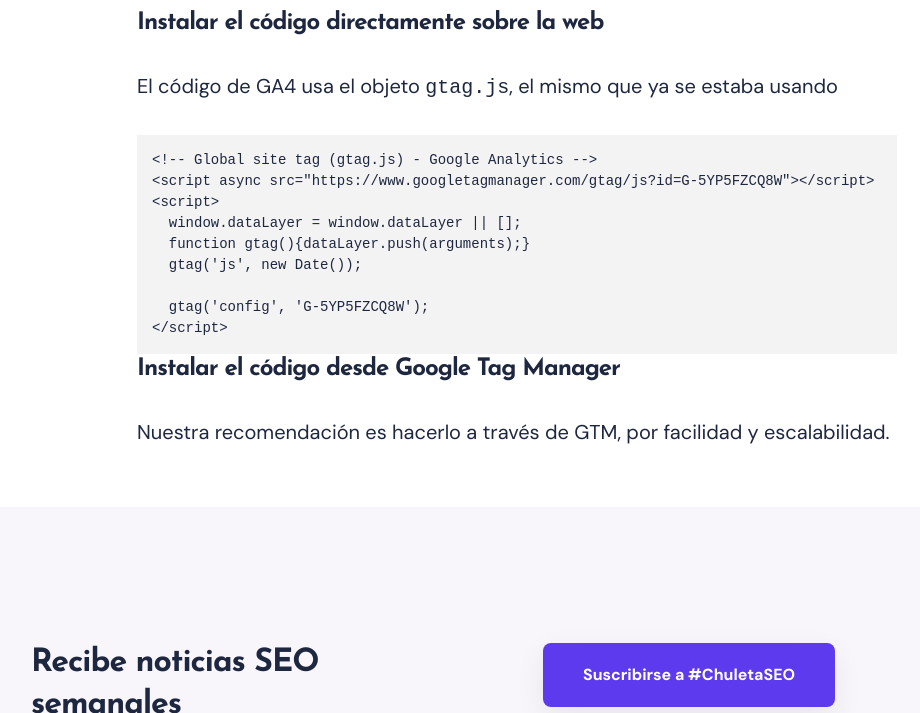
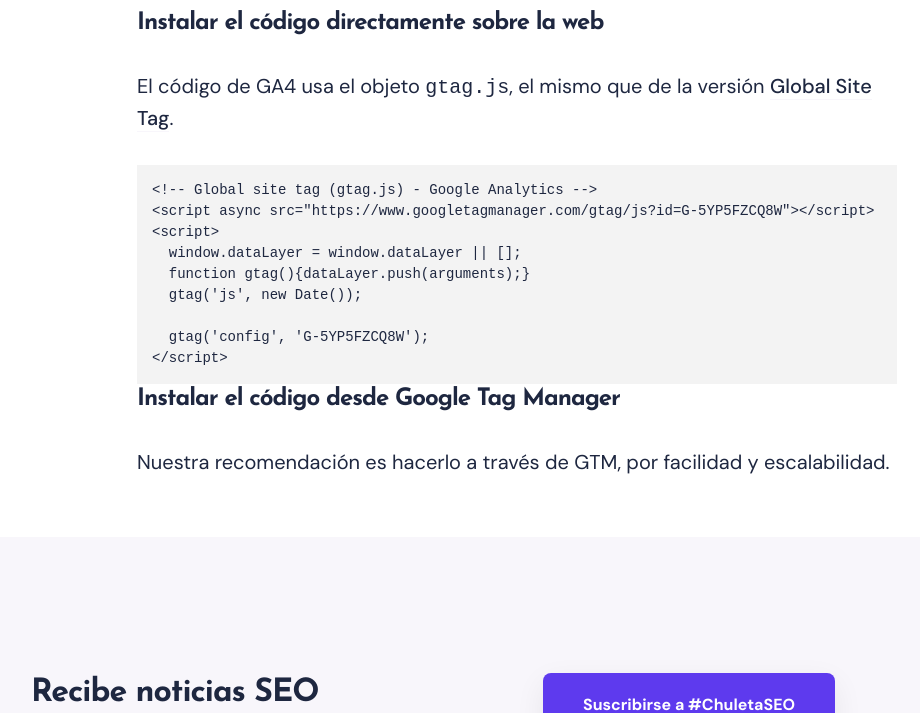
Before and after one commit to Emirodgar/w-avanzared, a Jekyll site: the page built from Google Analytics/google-analytics.md, in a window 1280 px wide and 900 px high, scrolled down 5904 px, cut to the strip 187-900 px from the top of the window. Shown: the whole strip, without its empty margins (123-1043 px from the left). Built offline with Jekyll 4.4.1, drawn with Linux system fonts in a browser that asks for light colours; nearby versions of some CDN libraries; part of the change alters nothing that is shown.

Commit message:
Google Analytics/google-analytics.md updated from https://stackedit.io/

```diff
--- a/Google Analytics/google-analytics.md
+++ b/Google Analytics/google-analytics.md
@@ -77,7 +77,7 @@ Una vez que tengamos nuestro flujo de datos creado, si pulsamos sobre el mismo v
 
 ### Instalar el código directamente sobre la web
 
-El código de GA4 usa el objeto `gtag.js`, el mismo que ya se estaba usando
+El código de GA4 usa el objeto `gtag.js`, el mismo que de la versión [Global Site Tag](https://emirodgar.com/versiones-google-analytics).
 
     <!-- Global site tag (gtag.js) - Google Analytics -->
     <script async src="https://www.googletagmanager.com/gtag/js?id=G-5YP5FZCQ8W"></script>
@@ -95,7 +95,7 @@ Nuestra recomendación es hacerlo a través de GTM, por facilidad y escalabilida
 
 
 <!--stackedit_data:
-eyJoaXN0b3J5IjpbNTQ5MzI5ODM5LC0xNzE3NTQxNDM4LDI3Mz
-ExMDY1MiwxMDI4NDAzOTIwLC0xNzYyODEwMDc0LC0yMTExNDMw
-MTUxXX0=
+eyJoaXN0b3J5IjpbLTMwMDkzNjU4MCwtMTcxNzU0MTQzOCwyNz
+MxMTA2NTIsMTAyODQwMzkyMCwtMTc2MjgxMDA3NCwtMjExMTQz
+MDE1MV19
 -->
```
